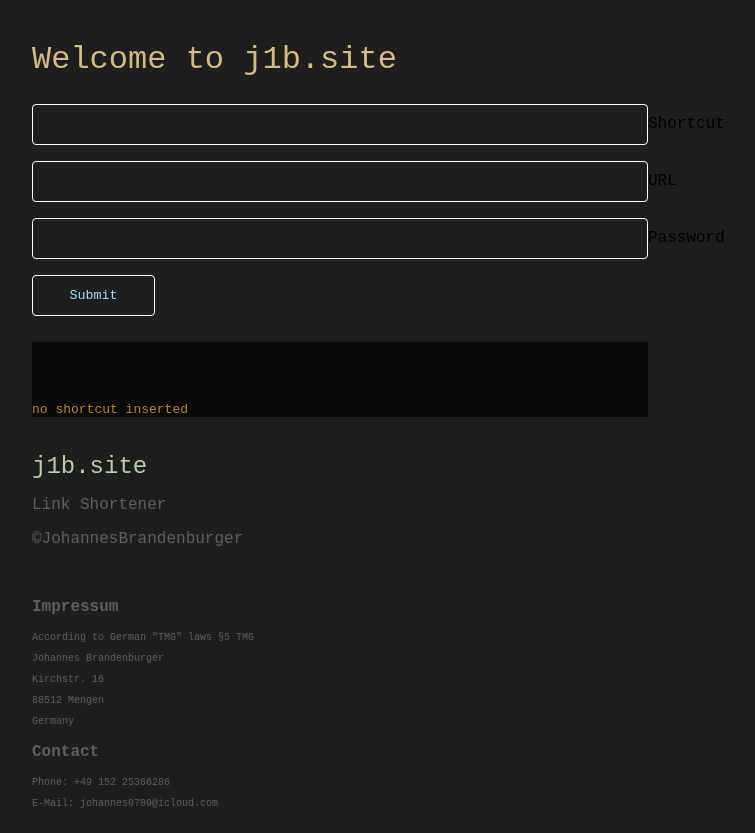
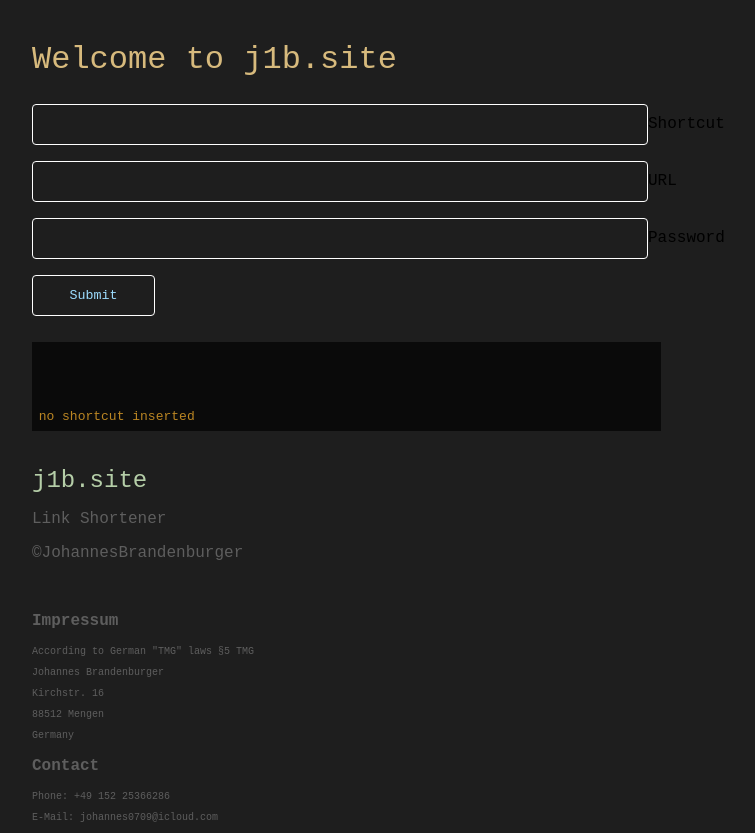
Before and after one commit to johannesbrandenburger/urlShortener, a Next.js app in the folder j1bsite/: page / in a window 1280 px wide. Shown: the whole page, without its empty margins (8-763 px from the left). Built offline with nearby package versions, Linux system fonts and the light colour scheme.

Commit message:
padding in terminal comp

```diff
--- a/j1bsite/styles/globals.css
+++ b/j1bsite/styles/globals.css
@@ -147,6 +147,7 @@ l.i {
   overflow: hidden;
   font-family:'Courier New', Courier, monospace;
   font-size: small;
+  padding: 5pt;
 
 }
 
```
